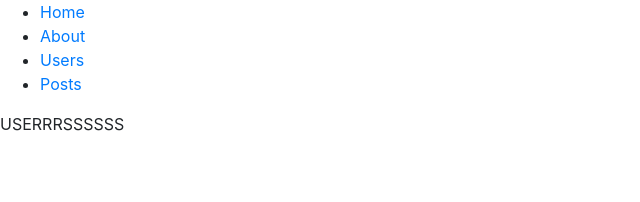
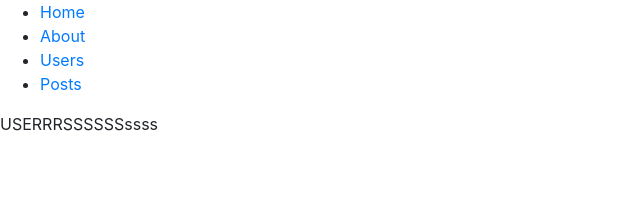
Before and after one commit to switch-god/g5-sahel, a React (Create React App) app: page /users in a window 1280 px wide. Shown: the top 202 px of the page, without its empty margins (0-640 px from the left). Built offline with nearby package versions, Linux system fonts and the light colour scheme.

Commit message:
second commit

```diff
--- a/src/app/Users.js
+++ b/src/app/Users.js
@@ -4,7 +4,7 @@ export default class Users extends Component {
     render() {
         return (
             <div>
-                USERRRSSSSSS
+                USERRRSSSSSSssss
             </div>
         )
     }
```
